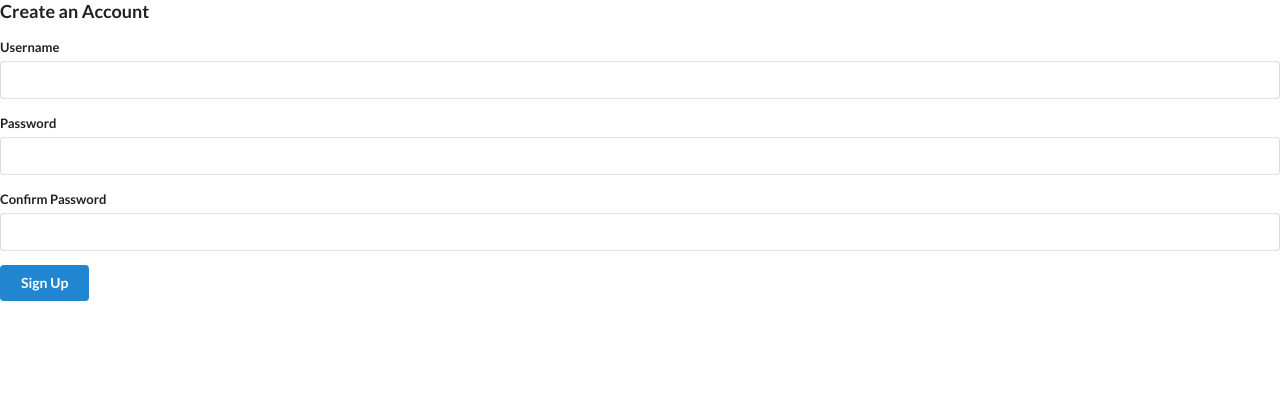
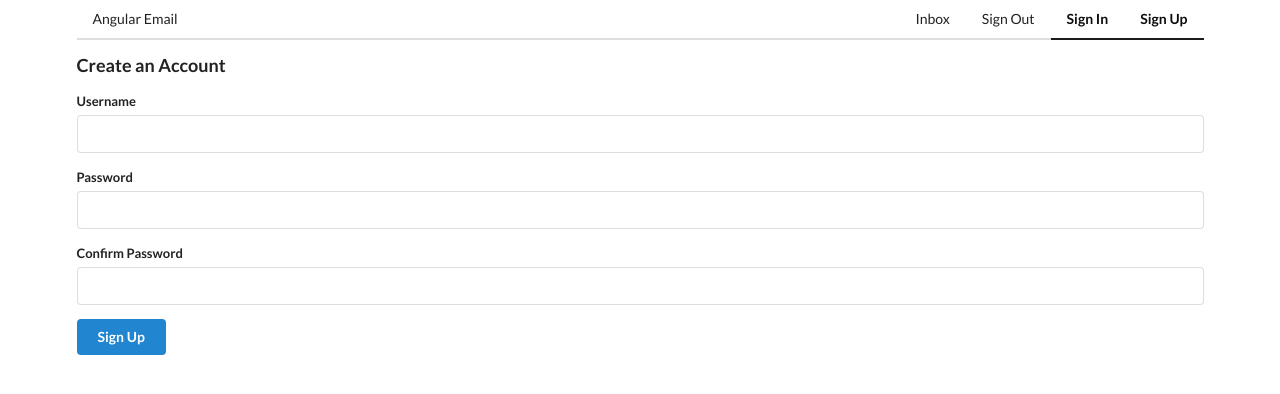
Before and after one commit to fundayluck/emailclient, an Angular app: page /signup in a window 1280 px wide. Shown: the top 394 px of the page. Built offline with nearby package versions, Linux system fonts and the light colour scheme.

Commit message:
adding a navigation header

```diff
--- a/src/app/app.component.html
+++ b/src/app/app.component.html
@@ -1 +1,18 @@
-<router-outlet></router-outlet>
+<div class="ui container">
+  <div class="ui secondary pointing menu">
+    <a routerLink="/" class="item">Angular Email</a>
+
+    <div class="right menu">
+      <a class="ui item" routerLink="/inbox" routerLinkActive="active">Inbox</a>
+      <a class="ui item" routerLink="/signout" routerLinkActive="active"
+        >Sign Out</a
+      >
+      <a class="ui item" routerLink="/" routerLinkActive="active">Sign In</a>
+      <a class="ui item" routerLink="/signup" routerLinkActive="active"
+        >Sign Up</a
+      >
+    </div>
+  </div>
+
+  <router-outlet></router-outlet>
+</div>
--- a/src/app/app.component.ts
+++ b/src/app/app.component.ts
@@ -1,12 +1,12 @@
 import { Component } from '@angular/core';
-import { RouterOutlet } from '@angular/router';
+import { RouterLink, RouterLinkActive, RouterOutlet } from '@angular/router';
 
 @Component({
   selector: 'app-root',
   standalone: true,
-  imports: [RouterOutlet],
+  imports: [RouterOutlet, RouterLink, RouterLinkActive],
   templateUrl: './app.component.html',
-  styleUrl: './app.component.css'
+  styleUrl: './app.component.css',
 })
 export class AppComponent {
   title = 'emailclient';
```
